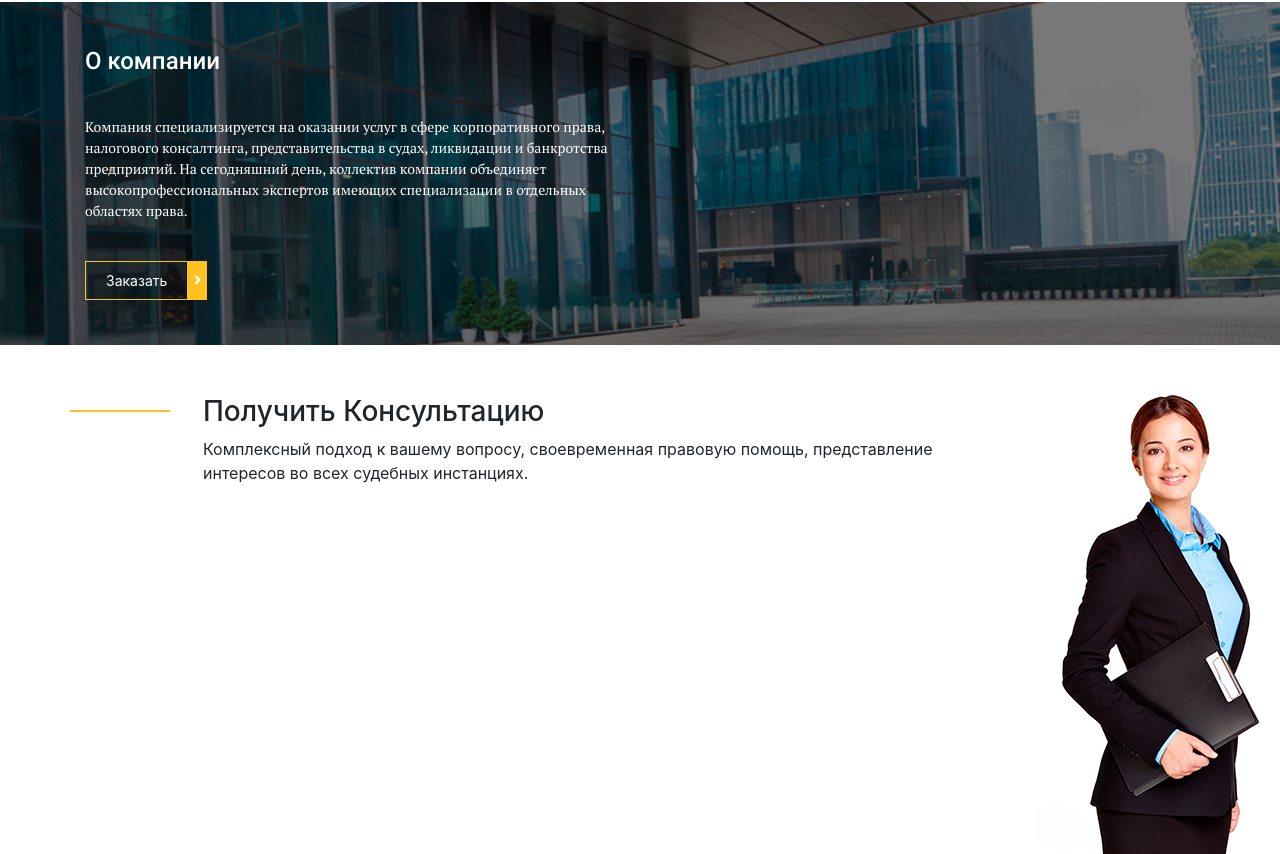
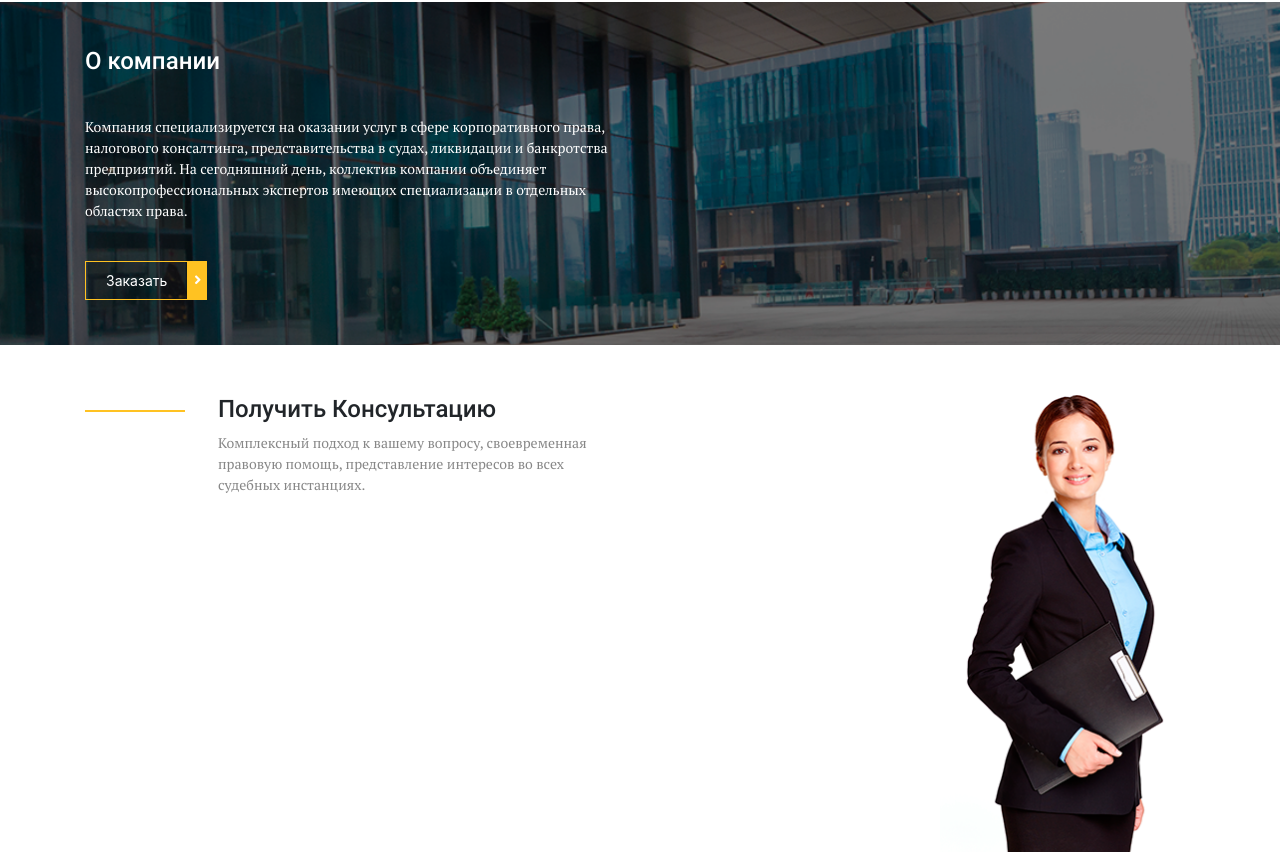
Before and after one commit to Fintisov/LogoType-, a plain HTML site: page index.html in a window 1280 px wide. Shown: the part 1374-2228 px from the top of the page. Drawn offline with nearby package versions, Linux system fonts and the light colour scheme.

Commit message:
Correction

```diff
--- a/css/style.scss
+++ b/css/style.scss
@@ -27,6 +27,7 @@
 }
 
 @mixin default-heading {
+  max-width: 540px;
   position: relative;
   padding-left: 133px;
 
@@ -214,7 +215,6 @@ section.our-services {
     flex-wrap: wrap;
 
     .text-services {
-      max-width: 50%;
       @include default-heading;
     }
 
@@ -341,15 +341,25 @@ section.consultation {
   padding-top: 50px;
 
   .consultation-form {
-    @include default-heading;
+    .text-consultation {
+      @include default-heading;
 
-    h3 {
+      h3 {
+        font-family: Roboto-Medium;
+        font-size: 24px;
+      }
 
+      p {
+        font-family: PTSerif-Regular;
+        font-size: 14px;
+        color: $grey_color_text;
+      }
     }
+  }
 
-    p {
-
+  .consultation-img {
+    img {
+      width: 100%;
     }
-
   }
 }
--- a/index.html
+++ b/index.html
@@ -189,14 +189,14 @@
 <section class="consultation">
     <div class="container">
         <div class="row">
-            <div class="consultation-form col-12 col-sm-10">
+            <div class="consultation-form col-12 col-sm-9">
                 <div class="text-consultation">
                     <h3>Получить Консультацию</h3>
                     <p>Комплексный подход к вашему вопросу, своевременная правовую помощь, представление интересов во
                         всех судебных инстанциях.</p>
                 </div>
             </div>
-            <div class="consultation-img col-12 col-sm-2">
+            <div class="consultation-img col-12 col-sm-3">
                 <img src="images/consultation-img.png" alt="consultation">
             </div>
         </div>
```
Also changed, not shown: css/style.css.
